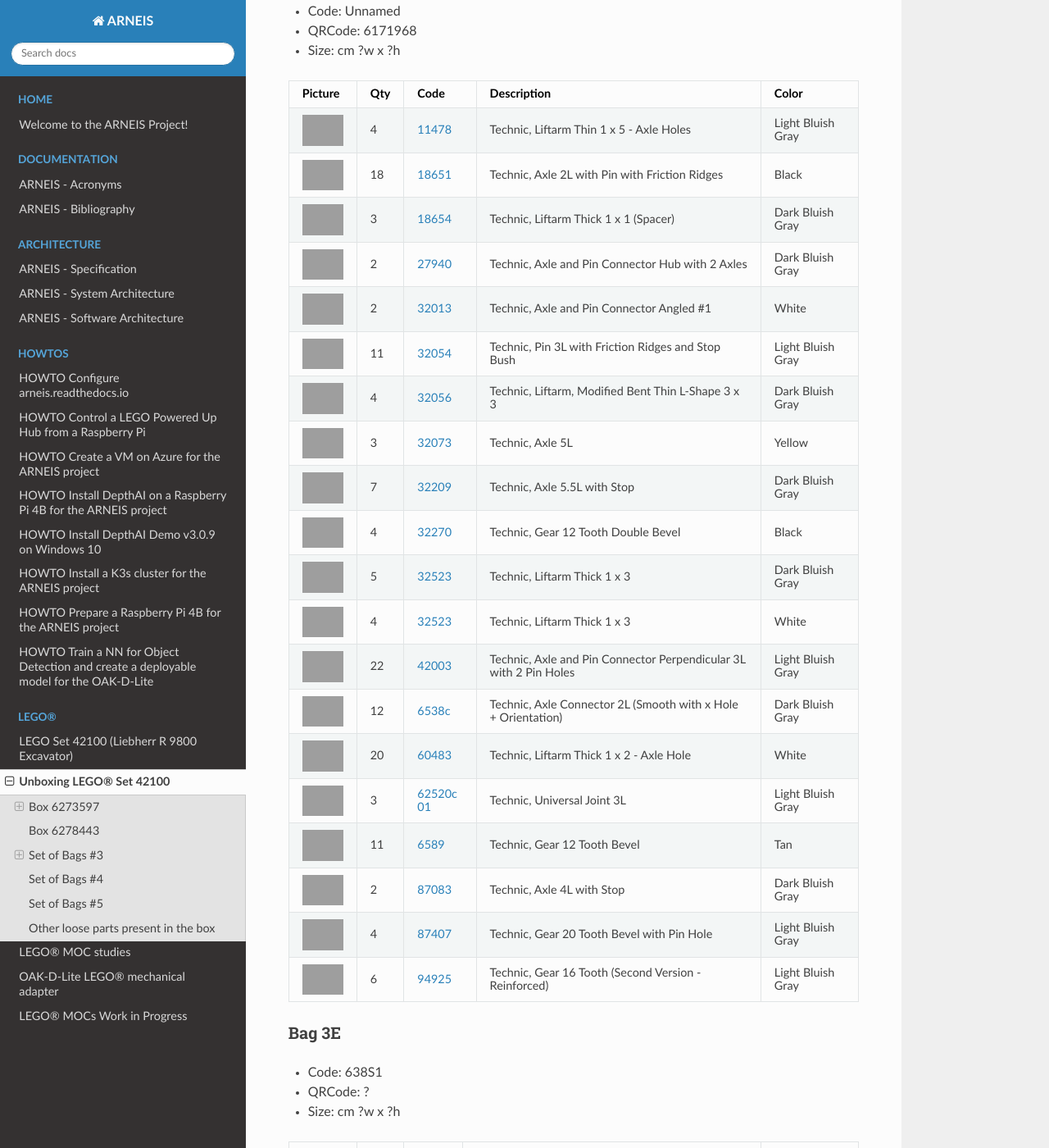
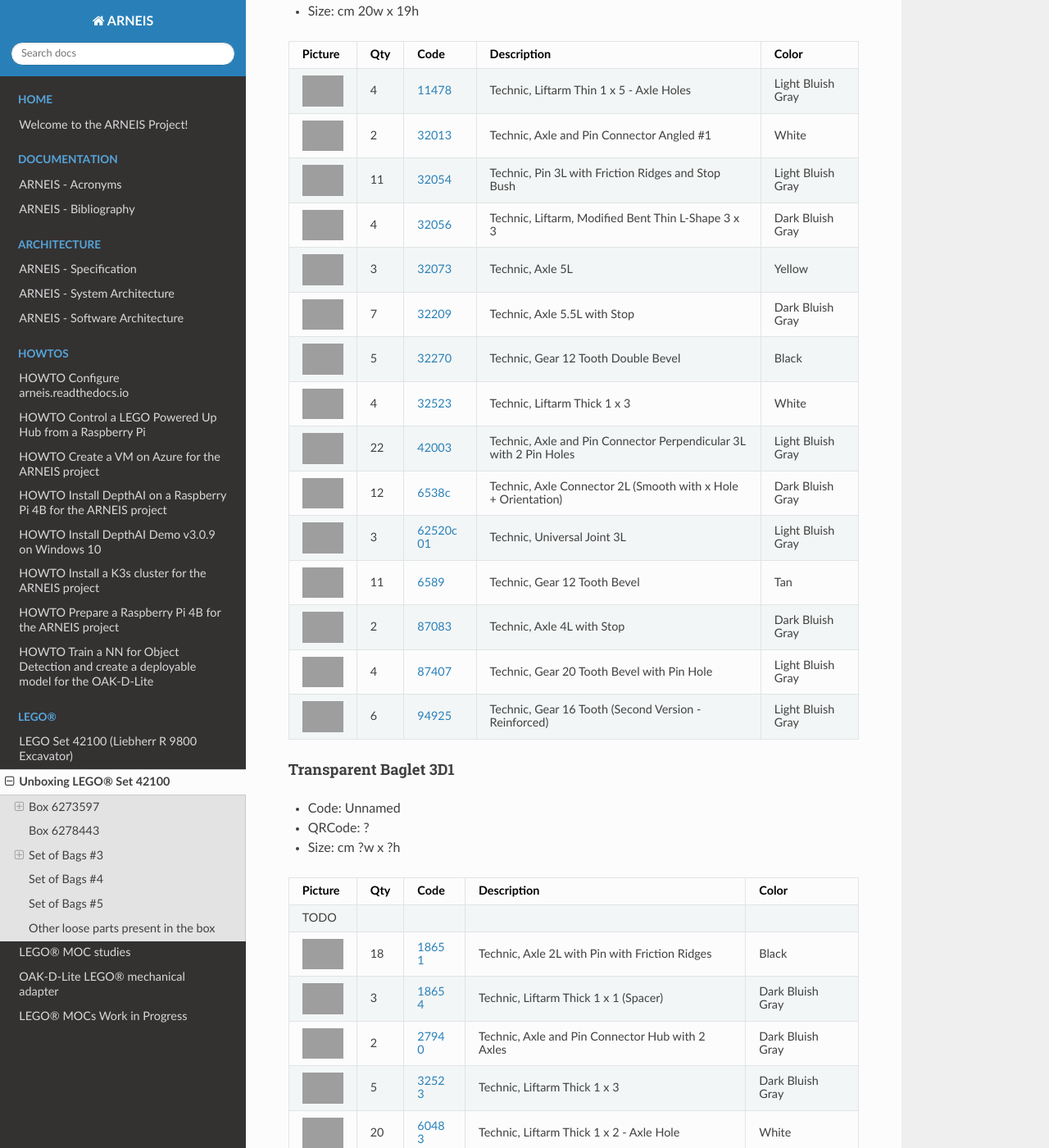
Before and after one commit to B-AROL-O/ARNEIS, a Sphinx documentation site: the page built from docs/lego-set-42100/unboxing-lego-set-42100.md, in a window 1280 px wide and 1400 px high, scrolled down 19519 px. Shown: the whole window at 82% size. Built offline with Sphinx 7.4.7 and the Read the Docs theme 2.0.0, drawn with Linux system fonts in a browser that asks for light colours; some of the changed text lies outside the part shown.

Commit message:
Fix BOM for Bag 3A, 3B, 3C, 3C1, 3D
Signed-off-by: Gianpaolo Macario <gmacario@gmail.com>

```diff
--- a/docs/lego-set-42100/unboxing-lego-set-42100.md
+++ b/docs/lego-set-42100/unboxing-lego-set-42100.md
@@ -421,9 +421,9 @@
 
 ### Bag 3A
 
-* Code: 638S1
-* QRCode: ?
-* Size: cm ?w x ?h
+* Code: 751S0 (638S1)
+* QRCode: 6172092
+* Size: cm 26w x 25h
 
 Picture | Qty | Code | Description | Color |
 --------|----:|------|-------------|-------|
@@ -441,9 +441,9 @@
 
 ### Bag 3B
 
-* Code: 538S1
-* QRCode: ?
-* Size: cm ?w x ?h
+* Code: 551S0 (538S1)
+* QRCode: 6172090
+* Size: cm 23w x 23h
 
 Picture | Qty | Code | Description | Color |
 --------|----:|------|-------------|-------|
@@ -463,7 +463,7 @@
 
 * Code: Unnamed
 * QRCode: 6171968
-* Size: cm ?w x ?h
+* Size: cm 20w x 20h
 
 Picture | Qty | Code | Description | Color |
 --------|----:|------|-------------|-------|
@@ -472,16 +472,14 @@
 ![32140](https://img.bricklink.com/P/1/32140.jpg)| 10 | [32140](https://www.bricklink.com/v2/catalog/catalogitem.page?P=32140&idColor=1) | Technic, Liftarm, Modified Bent Thick L-Shape 2 x 4 | White
 ![32269](https://img.bricklink.com/P/2/32269.jpg)| 2 | [32269](https://www.bricklink.com/v2/catalog/catalogitem.page?P=32269&idColor=2) | Technic, Gear 20 Tooth Double Bevel | Tan
 ![32316](https://img.bricklink.com/P/85/32316.jpg)| 3 | [32316](https://www.bricklink.com/v2/catalog/catalogitem.page?P=32316&idColor=85) | Technic, Liftarm Thick 1 x 5 | Dark Bluish Gray
-![32525](https://img.bricklink.com/P/1/32525.jpg)| 16 | [32525](https://www.bricklink.com/v2/catalog/catalogitem.page?P=32525&idColor=1) | Technic, Liftarm Thick 1 x 11 | White
+![32525](https://img.bricklink.com/P/1/32525.jpg)| 15 | [32525](https://www.bricklink.com/v2/catalog/catalogitem.page?P=32525&idColor=1) | Technic, Liftarm Thick 1 x 11 | White
 ![60485](https://img.bricklink.com/P/3/60485.jpg)| 3 | [60485](https://www.bricklink.com/v2/catalog/catalogitem.page?P=60485&idColor=3) | Technic, Axle  9L | Yellow
 ![99009](https://img.bricklink.com/P/86/99009.jpg)| 4 | [99009](https://www.bricklink.com/v2/catalog/catalogitem.page?P=99009&idColor=86) | Technic Turntable Small Bottom | Light Bluish Gray
 ![99010](https://img.bricklink.com/P/11/99010.jpg)| 4 | [99010](https://www.bricklink.com/v2/catalog/catalogitem.page?P=99010&idColor=11) | Technic Turntable Small Top | Black
 
-#### Bag 3C1
+#### Transparent Baglet 3C1
 
-* Code: Unnamed
-* QRCode: ?
-* Size: cm ?w x ?h
+* Size: cm 9w x 9h
 
 Picture | Qty | Code | Description | Color |
 --------|----:|------|-------------|-------|
@@ -507,30 +505,40 @@
 
 * Code: Unnamed
 * QRCode: 6171968
-* Size: cm ?w x ?h
+* Size: cm 20w x 19h
 
 Picture | Qty | Code | Description | Color |
 --------|----:|------|-------------|-------|
 ![11478](https://img.bricklink.com/P/86/11478.jpg)| 4 | [11478](https://www.bricklink.com/v2/catalog/catalogitem.page?P=11478&idColor=86) | Technic, Liftarm Thin 1 x 5 - Axle Holes | Light Bluish Gray
-![18651](https://img.bricklink.com/P/11/18651.jpg)| 18 | [18651](https://www.bricklink.com/v2/catalog/catalogitem.page?P=18651&idColor=11) | Technic, Axle  2L with Pin with Friction Ridges | Black
-![18654](https://img.bricklink.com/P/85/18654.jpg)| 3 | [18654](https://www.bricklink.com/v2/catalog/catalogitem.page?P=18654&idColor=85) | Technic, Liftarm Thick 1 x 1 (Spacer) | Dark Bluish Gray
-![27940](https://img.bricklink.com/P/85/27940.jpg)| 2 | [27940](https://www.bricklink.com/v2/catalog/catalogitem.page?P=27940&idColor=85) | Technic, Axle and Pin Connector Hub with 2 Axles | Dark Bluish Gray
 ![32013](https://img.bricklink.com/P/1/32013.jpg)| 2 | [32013](https://www.bricklink.com/v2/catalog/catalogitem.page?P=32013&idColor=1) | Technic, Axle and Pin Connector Angled #1 | White
 ![32054](https://img.bricklink.com/P/86/32054.jpg)| 11 | [32054](https://www.bricklink.com/v2/catalog/catalogitem.page?P=32054&idColor=86) | Technic, Pin 3L with Friction Ridges and Stop Bush | Light Bluish Gray
 ![32056](https://img.bricklink.com/P/85/32056.jpg)| 4 | [32056](https://www.bricklink.com/v2/catalog/catalogitem.page?P=32056&idColor=85) | Technic, Liftarm, Modified Bent Thin L-Shape 3 x 3 | Dark Bluish Gray
 ![32073](https://img.bricklink.com/P/3/32073.jpg)| 3 | [32073](https://www.bricklink.com/v2/catalog/catalogitem.page?P=32073&idColor=3) | Technic, Axle  5L | Yellow
 ![32209](https://img.bricklink.com/P/85/32209.jpg)| 7 | [32209](https://www.bricklink.com/v2/catalog/catalogitem.page?P=32209&idColor=85) | Technic, Axle  5.5L with Stop | Dark Bluish Gray
-![32270](https://img.bricklink.com/P/11/32270.jpg)| 4 | [32270](https://www.bricklink.com/v2/catalog/catalogitem.page?P=32270&idColor=11) | Technic, Gear 12 Tooth Double Bevel | Black
-![32523](https://img.bricklink.com/P/85/32523.jpg)| 5 | [32523](https://www.bricklink.com/v2/catalog/catalogitem.page?P=32523&idColor=85) | Technic, Liftarm Thick 1 x 3 | Dark Bluish Gray
+![32270](https://img.bricklink.com/P/11/32270.jpg)| 5 | [32270](https://www.bricklink.com/v2/catalog/catalogitem.page?P=32270&idColor=11) | Technic, Gear 12 Tooth Double Bevel | Black
 ![32523](https://img.bricklink.com/P/1/32523.jpg)| 4 | [32523](https://www.bricklink.com/v2/catalog/catalogitem.page?P=32523&idColor=1) | Technic, Liftarm Thick 1 x 3 | White
 ![42003](https://img.bricklink.com/P/86/42003.jpg)| 22 | [42003](https://www.bricklink.com/v2/catalog/catalogitem.page?P=42003&idColor=86) | Technic, Axle and Pin Connector Perpendicular 3L with 2 Pin Holes | Light Bluish Gray
 ![6538c](https://img.bricklink.com/P/85/6538c.jpg)| 12 | [6538c](https://www.bricklink.com/v2/catalog/catalogitem.page?P=6538c&idColor=85) | Technic, Axle Connector 2L (Smooth with x Hole + Orientation) | Dark Bluish Gray
-![60483](https://img.bricklink.com/P/1/60483.jpg)| 20 | [60483](https://www.bricklink.com/v2/catalog/catalogitem.page?P=60483&idColor=1) | Technic, Liftarm Thick 1 x 2 - Axle Hole | White
 ![62520c01](https://img.bricklink.com/P/86/62520c01.jpg)| 3 | [62520c01](https://www.bricklink.com/v2/catalog/catalogitem.page?P=62520c01&idColor=86) | Technic, Universal Joint 3L | Light Bluish Gray
 ![6589](https://img.bricklink.com/P/2/6589.jpg)| 11 | [6589](https://www.bricklink.com/v2/catalog/catalogitem.page?P=6589&idColor=2) | Technic, Gear 12 Tooth Bevel | Tan
 ![87083](https://img.bricklink.com/P/85/87083.jpg)| 2 | [87083](https://www.bricklink.com/v2/catalog/catalogitem.page?P=87083&idColor=85) | Technic, Axle  4L with Stop | Dark Bluish Gray
 ![87407](https://img.bricklink.com/P/86/87407.jpg)| 4 | [87407](https://www.bricklink.com/v2/catalog/catalogitem.page?P=87407&idColor=86) | Technic, Gear 20 Tooth Bevel with Pin Hole | Light Bluish Gray
 ![94925](https://img.bricklink.com/P/86/94925.jpg)| 6 | [94925](https://www.bricklink.com/v2/catalog/catalogitem.page?P=94925&idColor=86) | Technic, Gear 16 Tooth (Second Version - Reinforced) | Light Bluish Gray
+
+#### Transparent Baglet 3D1
+
+* Code: Unnamed
+* QRCode: ?
+* Size: cm ?w x ?h
+
+Picture | Qty | Code | Description | Color |
+--------|----:|------|-------------|-------|
+TODO
+![18651](https://img.bricklink.com/P/11/18651.jpg)| 18 | [18651](https://www.bricklink.com/v2/catalog/catalogitem.page?P=18651&idColor=11) | Technic, Axle  2L with Pin with Friction Ridges | Black
+![18654](https://img.bricklink.com/P/85/18654.jpg)| 3 | [18654](https://www.bricklink.com/v2/catalog/catalogitem.page?P=18654&idColor=85) | Technic, Liftarm Thick 1 x 1 (Spacer) | Dark Bluish Gray
+![27940](https://img.bricklink.com/P/85/27940.jpg)| 2 | [27940](https://www.bricklink.com/v2/catalog/catalogitem.page?P=27940&idColor=85) | Technic, Axle and Pin Connector Hub with 2 Axles | Dark Bluish Gray
+![32523](https://img.bricklink.com/P/85/32523.jpg)| 5 | [32523](https://www.bricklink.com/v2/catalog/catalogitem.page?P=32523&idColor=85) | Technic, Liftarm Thick 1 x 3 | Dark Bluish Gray
+![60483](https://img.bricklink.com/P/1/60483.jpg)| 20 | [60483](https://www.bricklink.com/v2/catalog/catalogitem.page?P=60483&idColor=1) | Technic, Liftarm Thick 1 x 2 - Axle Hole | White
 
 ### Bag 3E
 
@@ -561,7 +569,7 @@
 ![63869](https://img.bricklink.com/P/86/63869.jpg)| 6 | [63869](https://www.bricklink.com/v2/catalog/catalogitem.page?P=63869&idColor=86) | Technic, Axle and Pin Connector Perpendicular Triple | Light Bluish Gray
 ![99008](https://img.bricklink.com/P/2/99008.jpg)| 4 | [99008](https://www.bricklink.com/v2/catalog/catalogitem.page?P=99008&idColor=2) | Technic, Axle  4L with Center Stop | Tan
 
-#### Bag 3E1
+#### Transparent Baglet 3E1
 
 * Code: Unnamed
 * QRCode: ?
@@ -575,7 +583,7 @@
 ![43093](https://img.bricklink.com/P/7/43093.jpg)| 21 | [43093](https://www.bricklink.com/v2/catalog/catalogitem.page?P=43093&idColor=7) | Technic, Axle  1L with Pin with Friction Ridges | Blue
 ![6536](https://img.bricklink.com/P/85/6536.jpg)| 5 | [6536](https://www.bricklink.com/v2/catalog/catalogitem.page?P=6536&idColor=85) | Technic, Axle and Pin Connector Perpendicular | Dark Bluish Gray
 
-#### Bag 3E2
+#### Transparent Baglet 3E2
 
 * Code: Unnamed
 * QRCode: ?
```
